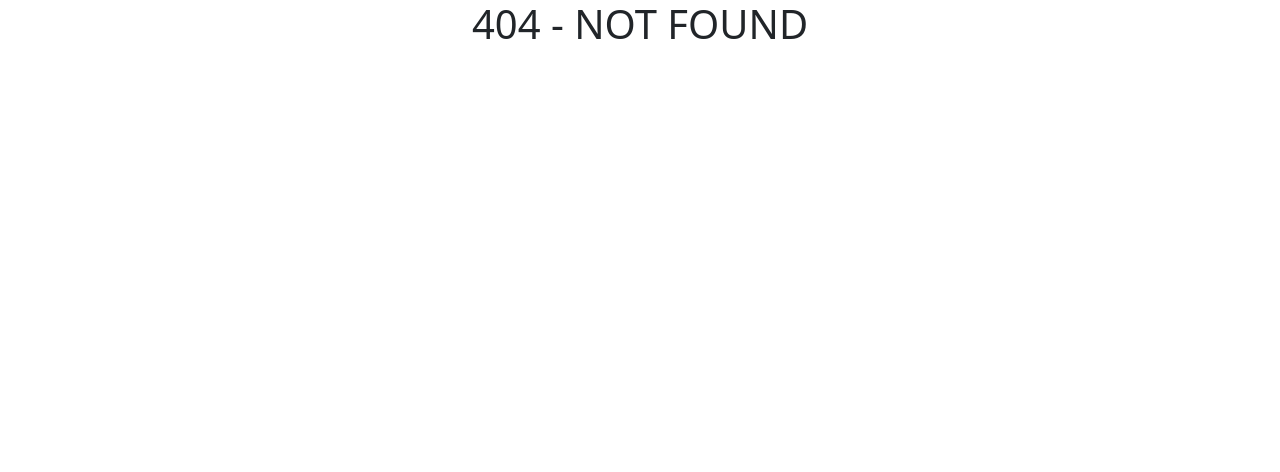
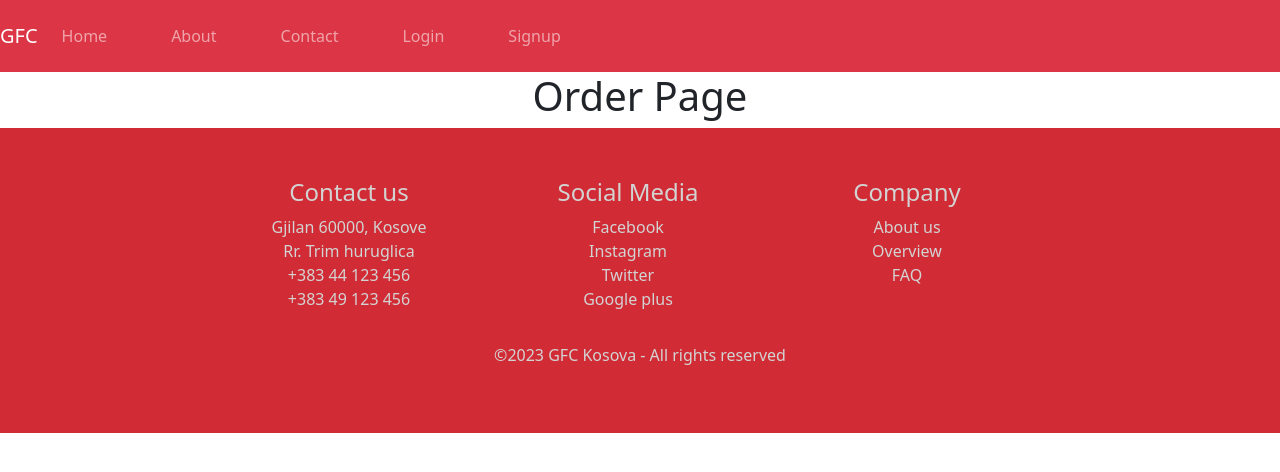
Before and after one commit to TrimZymberi/GFC-Web-application, a React (Vite) app: page /Order in a window 1280 px wide. Before the commit this address had no page. Shown: the top 472 px of the page. Built offline with nearby package versions, Linux system fonts and the light colour scheme.

Commit message:
Creating the order page
When clicking the pic in Menu ad in main page to navigate to another page where user can make an order
[

```diff
--- a/src/components/ItemCard.jsx
+++ b/src/components/ItemCard.jsx
@@ -1,21 +1,30 @@
-import React from 'react'
+import React from 'react';
+import { Link, useLocation } from 'react-router-dom';
 
 export default function ItemCard(props) {
+  const location = useLocation();
+  const links = [{ to: '/order'}];
+
   return (
-
     <div className="col-11-md-6 col-lg-3 mx-0 mb-4" style={{ width: '17rem' }}>
-            <button className='btn border btn-outline-danger'>
+      {links.map((link) => (
+        <Link
+          key={link.to}
+          to={link.to}
+          className="btn border btn-outline-danger"
+          isActive={() => link.to === location.pathname}
+        >
           <div className="card p-0 overflow-hidden h-100 shadow">
             <img src={props.img} className="card-img-top img-fluid" />
             <div className="card-body text-center">
               <h5 className="card-title text-dark">{props.title}</h5>
-                    <h5 className="card-title text-danger">{props.price}    €</h5>
+              <h5 className="card-title text-danger">{props.price} €</h5>
               <p className="card-text">{props.desc}</p>
-
             </div>
           </div>
-            </button>
+          <div>{link.text}</div>
+        </Link>
+      ))}
     </div>
-
-    )
+  );
 }
--- a/src/router.jsx
+++ b/src/router.jsx
@@ -7,6 +7,7 @@ import Home from "./views/Home";
 import NotFound from "./layouts/NotFound";
 import AboutUs from "./views/AboutUs";
 import ContactUs from "./views/ContactUs";
+import Order from "./views/Order";
 
 const router = createBrowserRouter([
     {
@@ -33,6 +34,10 @@ const router = createBrowserRouter([
                 path: 'contactus',
                 element: <ContactUs />
             },
+            {
+                path: 'Order',
+                element: <Order />
+            },
         ]
     },
     {
--- /dev/null
+++ b/src/views/Order.jsx
@@ -0,0 +1,13 @@
+import React from 'react';
+import '../styles/tab-style.css';
+import 'bootstrap/dist/css/bootstrap.min.css';
+
+
+export default function Order() {
+  return (
+    <div>
+      <h1>Order Page</h1>
+    </div>
+
+  )
+}
```
Lines whose indentation alone changed are shown as unchanged.
